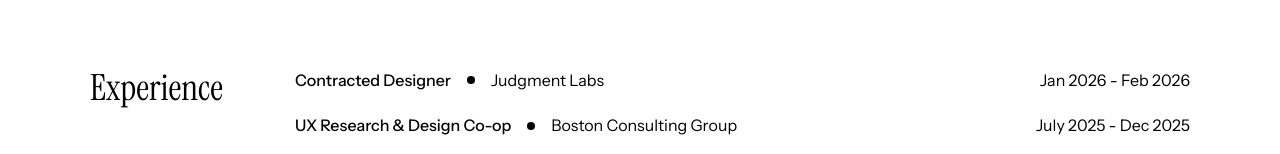
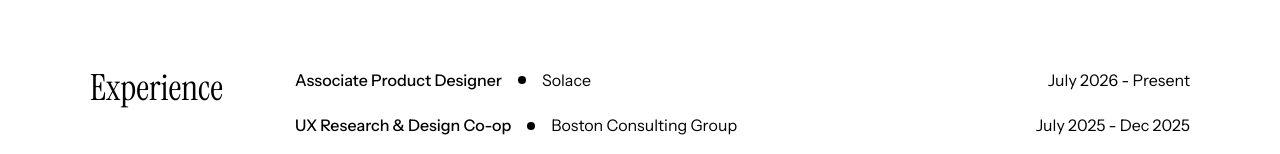
Before and after one commit to kat101-commits/portfolio, a Next.js app: page /about in a window 1280 px wide. Shown: the part 646-800 px from the top of the page. Built offline with nearby package versions, Linux system fonts and the light colour scheme; a web font is replaced by a local one.

Commit message:
Update current role to Associate Product Designer at Solace

```diff
--- a/app/about/page.tsx
+++ b/app/about/page.tsx
@@ -72,9 +72,9 @@
 
 const EXPERIENCE = [
   {
-    role: "Contracted Designer",
-    company: "Judgment Labs",
-    dates: "Jan 2026 - Feb 2026",
+    role: "Associate Product Designer",
+    company: "Solace",
+    dates: "July 2026 - Present",
   },
   {
     role: "UX Research & Design Co-op",
```
